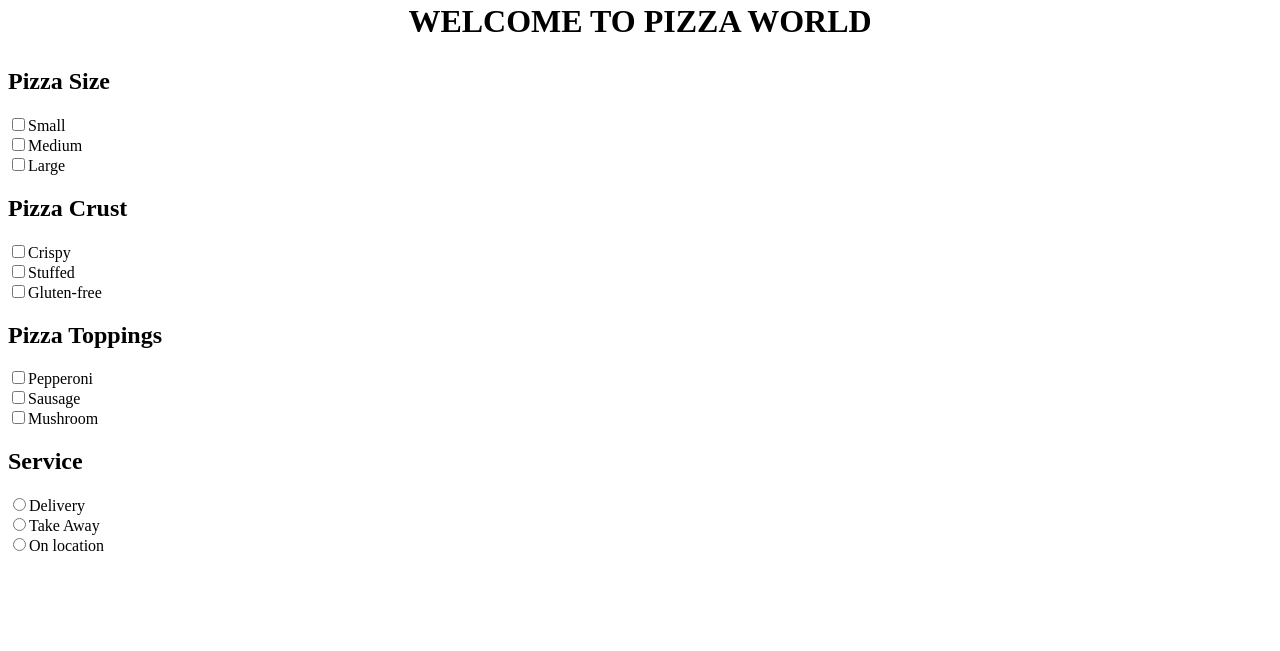
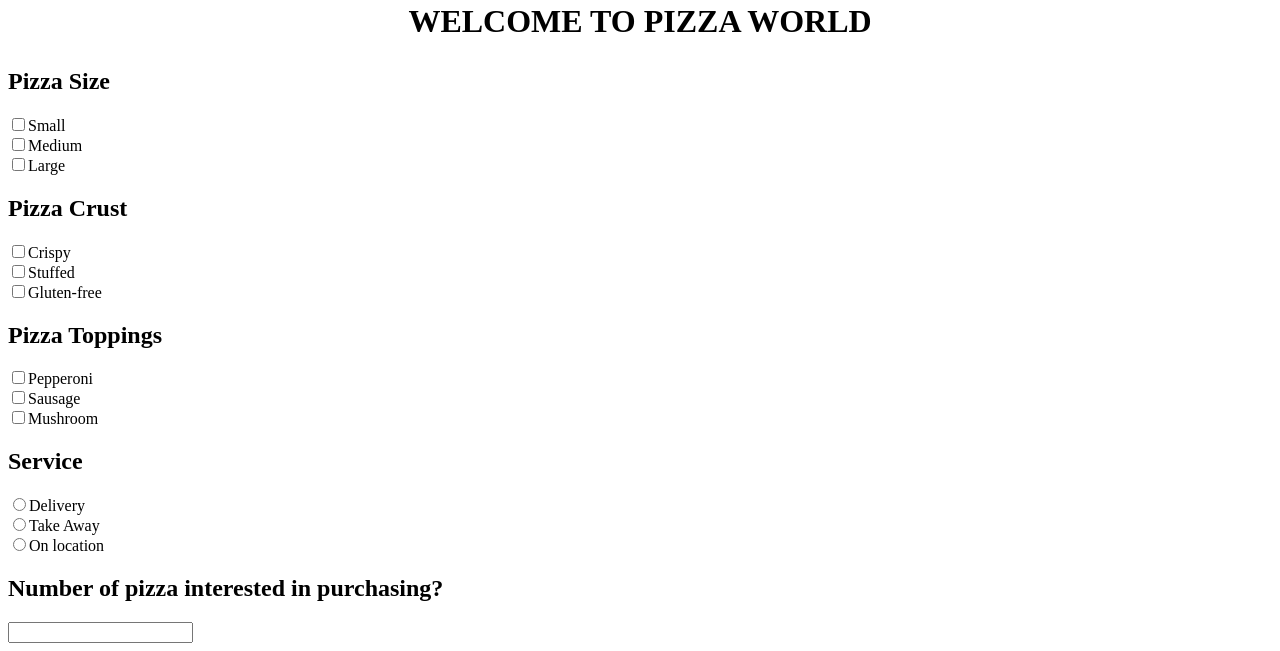
Before and after one commit to sheready/pizzaworld, a plain HTML site: page index.html in a window 1280 px wide. Shown: the part 730-1381 px from the top of the page. Before the commit the page ends 1293 px from the top, so only its background shows below. Drawn offline with Linux system fonts and the light colour scheme.

Commit message:
add number input

```diff
--- a/index.html
+++ b/index.html
@@ -68,7 +68,11 @@
       <label><input type="radio" name="optradio" value="no2">On location</label>
     </div>
     </div>
-
-
+    <div class="card">
+      <h2 id="quantity">Number of pizza interested in purchasing?</h2>
+      <div class="form-group">
+        <input type="number" class="form-control" id="quantity">
+      </div>
+    </div>
 </body>
 </html>
```
